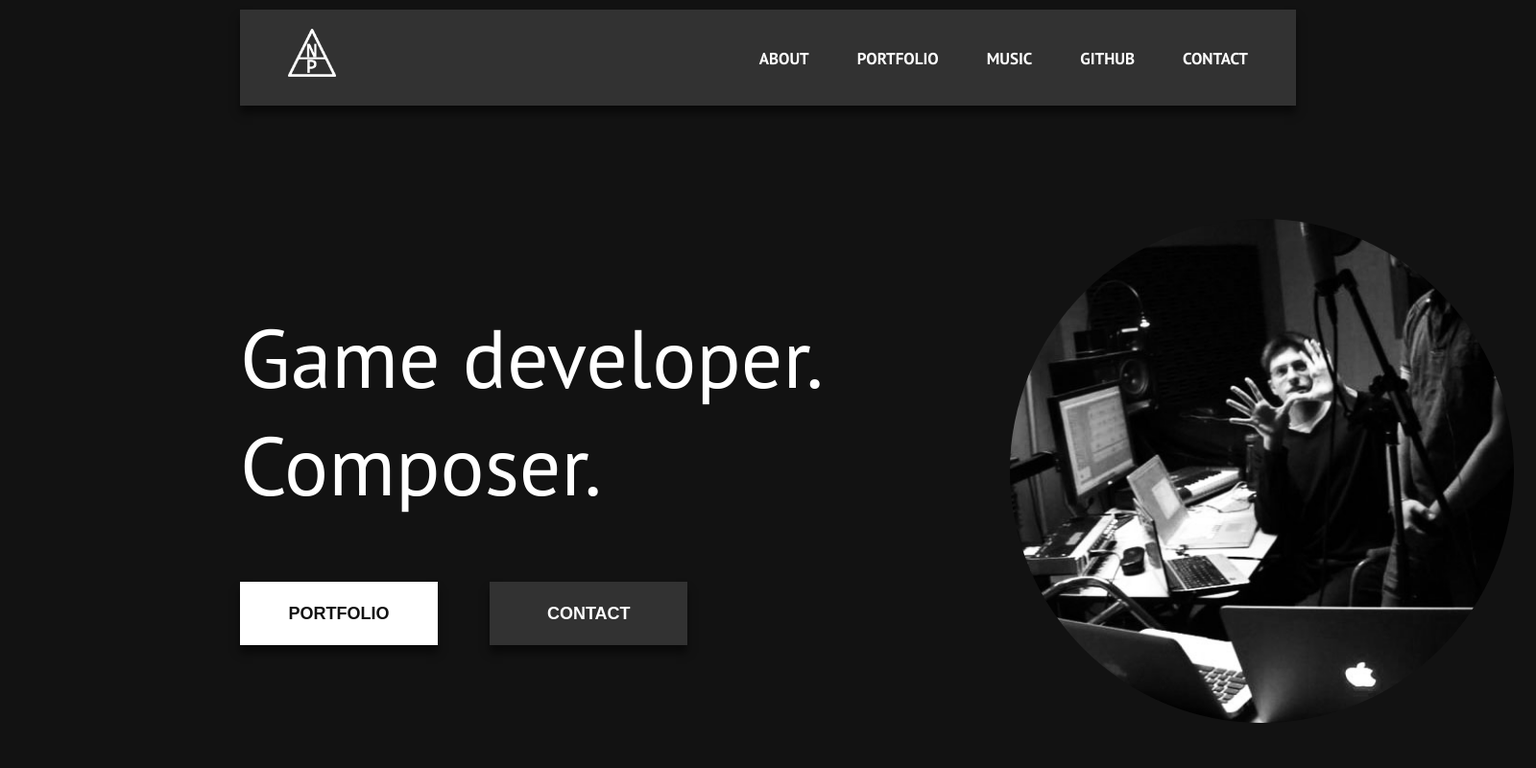
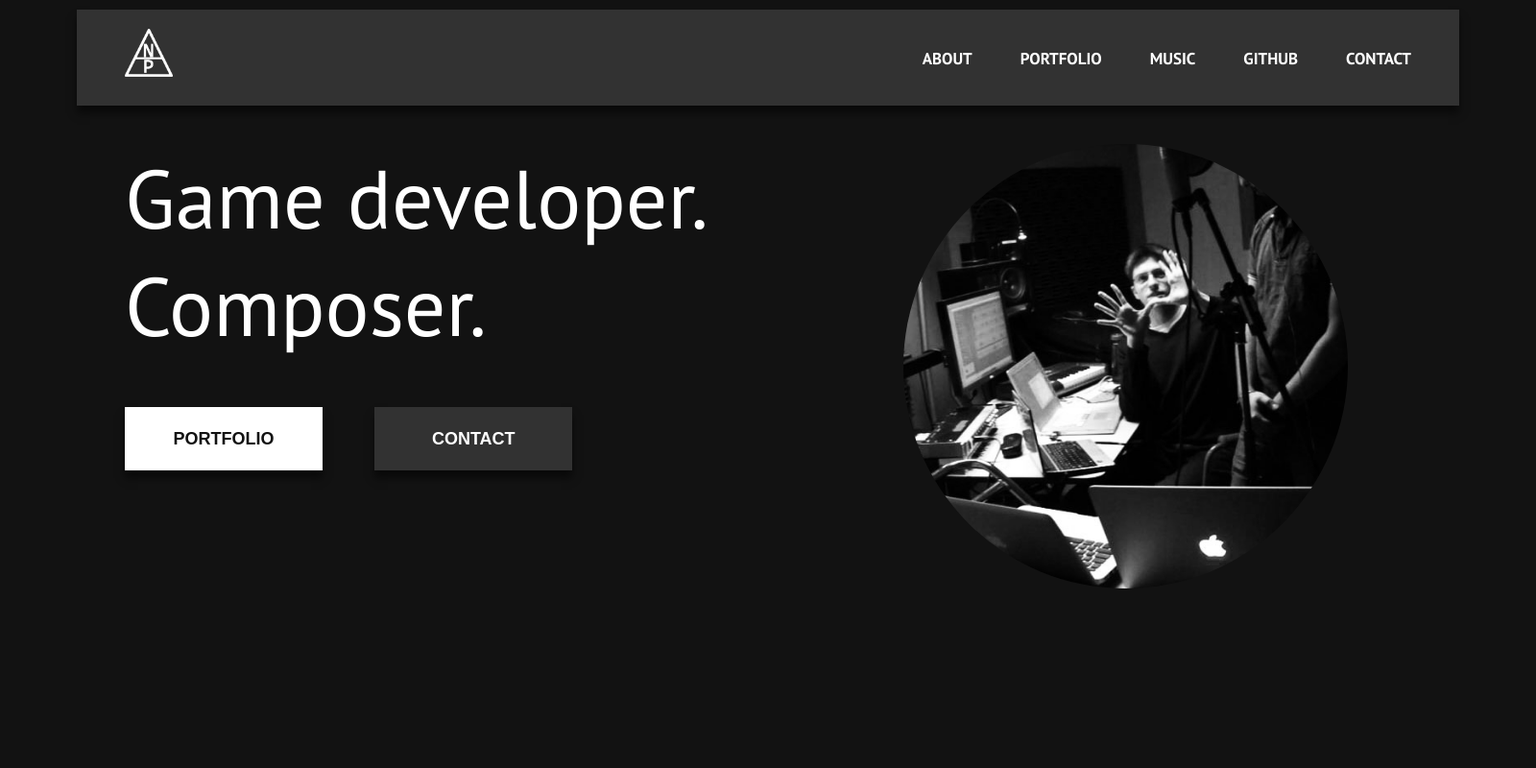
Before and after one commit to NPTP/NPTP.github.io, a PHP site: page / in a window 1600 px wide. Shown: the whole page at 96% size. Run offline with PHP 8.4, Linux system fonts and the light colour scheme.

Commit message:
fixed index page, added about blurb for later design

```diff
--- a/index.html
+++ b/index.html
@@ -31,14 +31,17 @@
     </ul>
     <!-- END Navigation bar -->
 
-    <div id="content">
-      <span id="home-text">Game developer. <br />Composer.</span>
-      <img id="home-img" src="images/pic01.jpg" />
+    <div class="content-container">
+      <div class="left">
+        <span class="home-text">Game developer. <br />Composer.</span> <br />
+        <button class="button home-button button-light" href="portfolio.html">
+          PORTFOLIO
+        </button>
+        <button class="button home-button button-dark">CONTACT</button>
+      </div>
+      <div class="right">
+        <img class="home-img" src="images/pic01.jpg" />
+      </div>
     </div>
-
-    <button class="button home-button button-light" href="portfolio.html">
-      PORTFOLIO
-    </button>
-    <button class="button home-button button-dark">CONTACT</button>
   </body>
 </html>
--- a/styles_global.css
+++ b/styles_global.css
@@ -9,8 +9,8 @@ body {
 
 /* Set lowest background, default font, side margins */
 body {
-  margin-left: 250px;
-  margin-right: 250px;
+  margin-left: 5%;
+  margin-right: 5%;
   background-color: #121212;
   font-family: "PT Sans", sans-serif;
   color: #ffffff;
@@ -31,7 +31,26 @@ body {
   overflow: hidden;
 }
 
+@keyframes setToTransparent {
+  0% {
+    opacity: 0;
+  }
+  100% {
+    opacity: 0;
+  }
+}
+
+@keyframes fadeIn {
+  0% {
+    opacity: 0;
+  }
+  100% {
+    opacity: 1;
+  }
+}
+
 .nav-container {
+  animation: 0s ease-out 0s 1 setToTransparent, 0.6s ease-out 0s 1 fadeIn;
   margin-left: 25px;
   margin-right: 25px;
 }
@@ -40,11 +59,12 @@ body {
   float: left;
   padding: 25px;
   padding-top: 20px;
-  transition: 0.2s;
+  transition: 0s;
 }
 
 .navbar .logo:hover {
-  transform: scale(1.5);
+  transition: 0.2s;
+  transform: scale(1.2);
 }
 
 .navlink {
@@ -61,7 +81,7 @@ body {
   padding-left: 25px;
   text-decoration: none;
   font-size: 17px;
-  font-weight: bold;
+  font-weight: 700;
   position: relative;
 }
 
--- a/styles_index.css
+++ b/styles_index.css
@@ -1,23 +1,70 @@
 /* INDEX page styles */
 
-#content {
+.content-container {
+  margin-top: 50px;
+  margin-left: 50px;
+  display: flex;
+  flex-direction: row;
   position: relative;
 }
 
-#home-text {
-  top: 200px;
+@keyframes fadeAndSlideToLeft {
+  0% {
+    opacity: 0;
+    transform: translate(10px, 0px);
+  }
+  100% {
+    opacity: 1;
+    transform: translate(0px, 0px);
+  }
+}
+
+@keyframes fadeAndSlideToRight {
+  0% {
+    opacity: 0;
+    transform: translate(-10px, 0px);
+  }
+  100% {
+    opacity: 1;
+    transform: translate(0px, 0px);
+  }
+}
+
+.left {
+  animation: 0.4s linear 0s 1 setToTransparent,
+    0.4s ease-out 0.4s 1 fadeAndSlideToLeft;
+  flex: 2;
+}
+
+.home-text {
   font-size: 86px;
   text-align: left;
-  position: relative;
 }
 
-#home-img {
-  width: 525px;
-  height: 525px;
-  margin-left: 425px;
-  margin-top: 0px;
+.right {
+  animation: 0.8s linear 0s 1 setToTransparent,
+    0.4s ease-out 0.8s 1 fadeAndSlideToRight;
+  flex: 1;
+}
+
+.home-img {
   border-radius: 50%;
-  position: absolute;
+  max-height: 100%;
+  max-width: 100%;
+  width: auto;
+  height: auto;
+  margin-left: -25%;
+}
+
+@keyframes fadeAndDropIn {
+  0% {
+    opacity: 0;
+    transform: translate(0px, -10px);
+  }
+  100% {
+    opacity: 1;
+    transform: translate(0px, 0px);
+  }
 }
 
 .button {
@@ -35,7 +82,6 @@
   margin-bottom: 0px;
   margin-right: 50px;
   margin-top: 50px;
-  position: relative;
 }
 
 .home-button {
@@ -43,6 +89,7 @@
 }
 
 .button-light {
+  animation: 1s linear 0s 1 setToTransparent, 0.4s ease-out 1s 1 fadeAndDropIn;
   background-color: #ffffff;
   color: #121212;
 }
@@ -58,6 +105,8 @@
 }
 
 .button-dark {
+  animation: 1.2s linear 0s 1 setToTransparent,
+    0.4s ease-out 1.2s 1 fadeAndDropIn;
   background-color: #323232;
   color: #ffffff;
 }
```
Also changed, not shown: about.html (+14 -1 lines).
